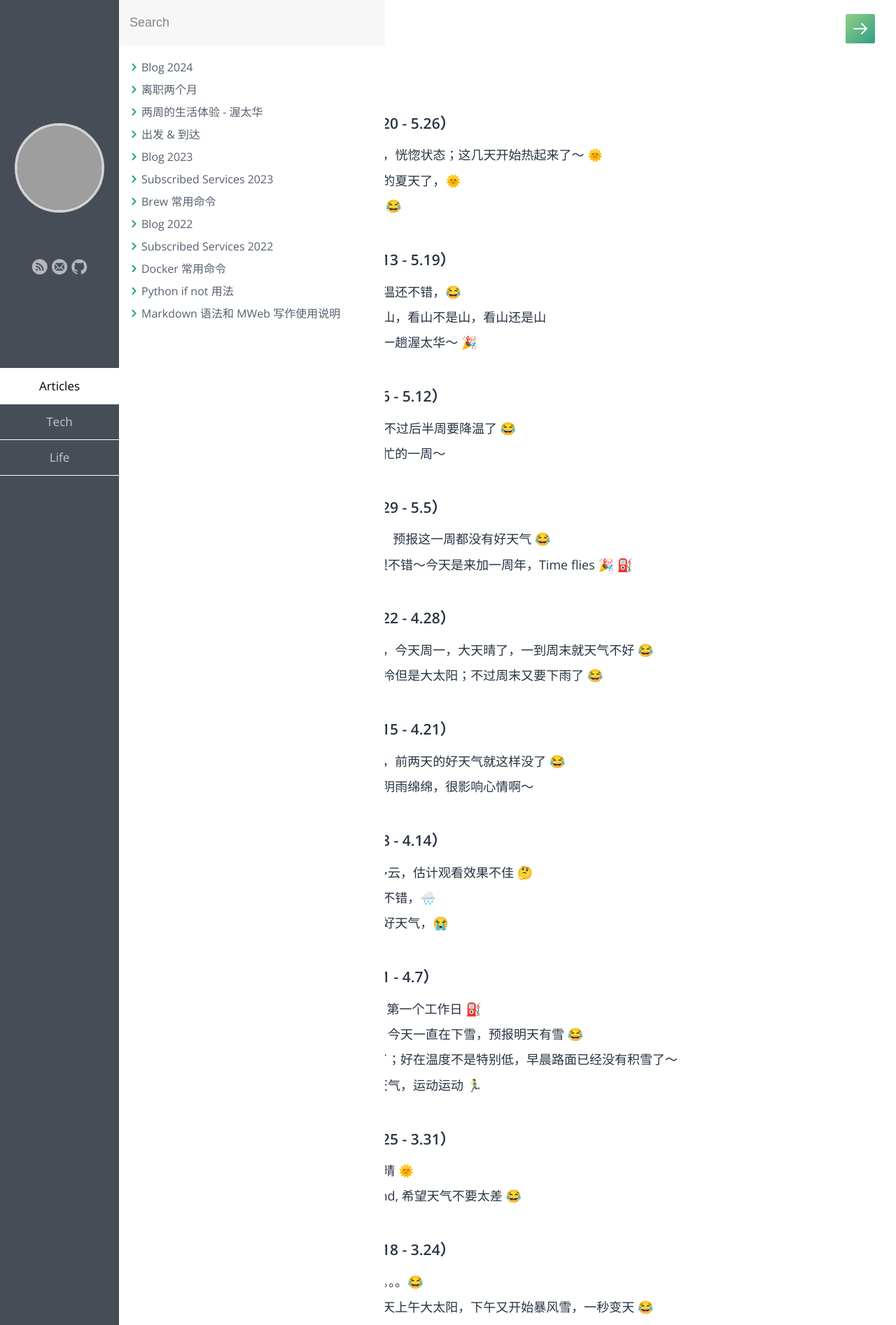
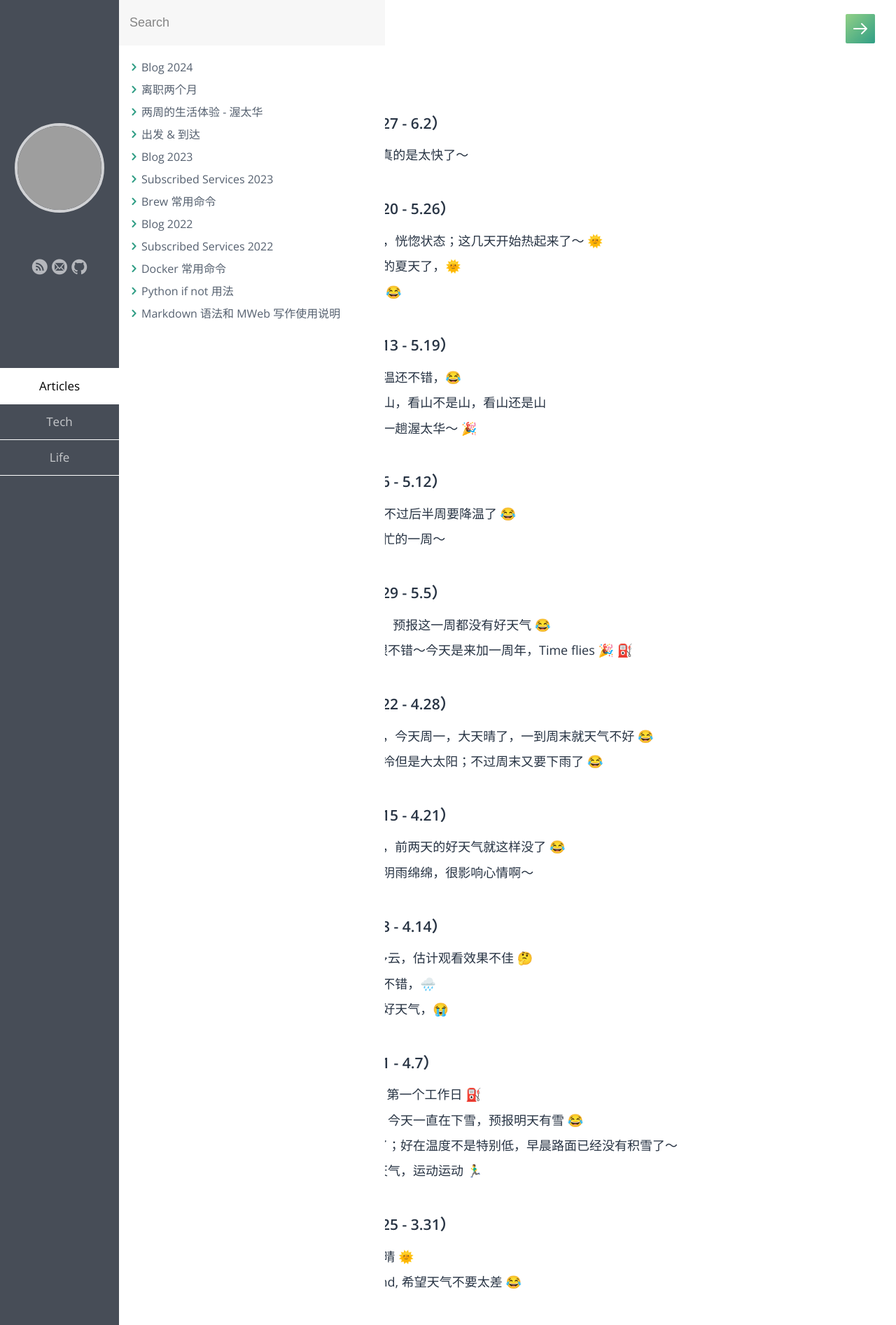
Before and after one commit to samxupeiran/samxupeiran.github.io, a Jekyll site: the page built from _posts/life/2024-01-02-my-blog.md, in a window 1280 px wide. Shown: the top 1894 px of the page at 70% size. Built offline with Jekyll 4.4.1, drawn with Linux system fonts in a browser that asks for light colours; some web fonts are replaced; grey boxes are pictures that could not be loaded.

Commit message:
feat: add weekly blog 5/27

```diff
--- a/_posts/life/2024-01-02-my-blog.md
+++ b/_posts/life/2024-01-02-my-blog.md
@@ -5,6 +5,9 @@ category: Life
 tags: Blog
 ---
 
+
+- ### 2024 年 6 月 第 1 周（5.27 - 6.2）
+     - 5.27 5 月最后一周，时间真的是太快了～
 
 - ### 2024 年 5 月 第 4 周（5.20 - 5.26）
      - 5.21 Long weekend 归来，恍惚状态；这几天开始热起来了～ 🌞
```
